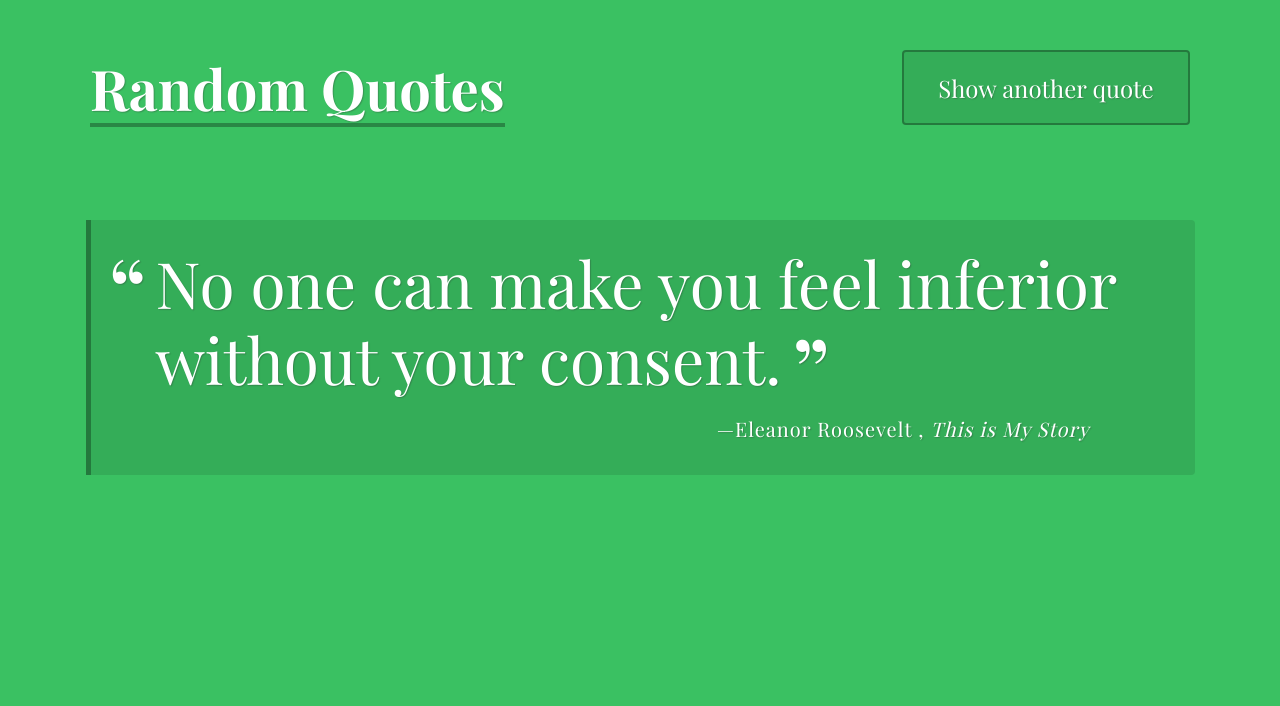
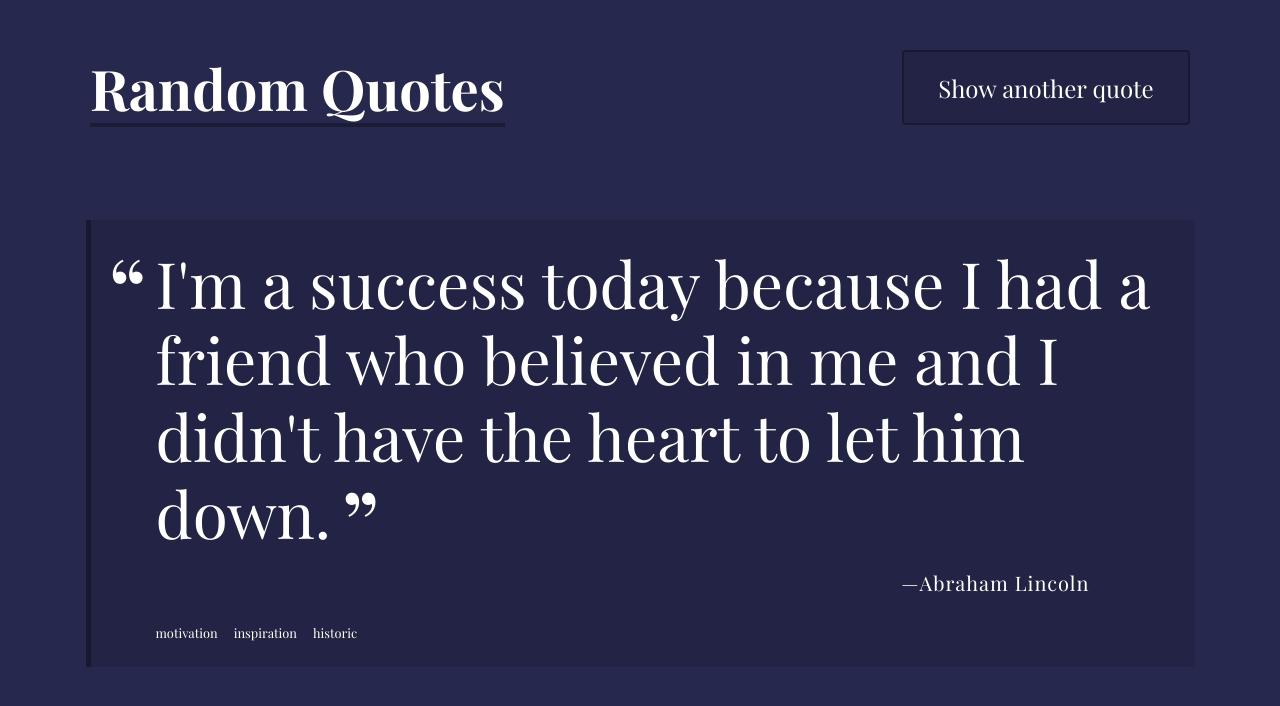
Before and after one commit to BryantVaughn/random-quote-generator, a plain HTML site: page index.html in a window 1280 px wide. Both pictures are taken after a click on the button "Show another quote". Drawn offline with nearby package versions, Linux system fonts and the light colour scheme; a web font is replaced by a local one.

Commit message:
Add function to list out quote tags and add automatic quote update functionality

```diff
--- a/css/styles.css
+++ b/css/styles.css
@@ -77,13 +77,13 @@ h1 {
 }
 
 .quote:before {
-  content: "“";
+	content: '“';
 	top: 0.1em;
 	left: -0.5em;
 }
 
 .quote:after {
-  content: "”";
+	content: '”';
 	bottom: -0.1em;
 	margin-left: 0.1em;
 	position: absolute;
@@ -98,7 +98,7 @@ h1 {
 }
 
 .source:before {
-  content: "—";
+	content: '—';
 }
 
 .citation {
@@ -106,13 +106,31 @@ h1 {
 }
 
 .citation:before {
-  content: ", ";
+	content: ', ';
 	font-style: normal;
 }
 
 .year:before {
-  content: ", ";
+	content: ', ';
 	font-style: normal;
+}
+
+.tag-list {
+	list-style: none;
+	float: left;
+	padding-left: 10px;
+}
+
+.tag {
+	float: left;
+	margin-right: 1rem;
+	font-size: 0.8rem;
+}
+
+.clear-fix::after {
+	content: '';
+	clear: both;
+	display: table;
 }
 
 @media (min-width: 768px) {
--- a/index.html
+++ b/index.html
@@ -1,11 +1,11 @@
 <!DOCTYPE html>
 <html lang="en">
 	<head>
-    <meta charset="UTF-8">
-    <meta name="viewport" content="width=device-width, initial-scale=1.0">
+		<meta charset="UTF-8" />
+		<meta name="viewport" content="width=device-width, initial-scale=1.0" />
 		<title>Random Quotes</title>
-    <link rel="stylesheet" href="css/normalize.css">
-    <link rel="stylesheet" href="css/styles.css">
+		<link rel="stylesheet" href="css/normalize.css" />
+		<link rel="stylesheet" href="css/styles.css" />
 	</head>
 
 	<body>
@@ -15,9 +15,15 @@
 		</header>
 
 		<div class="container">
-      <div id="quote-box" class="quote-box">
-        <p class="quote">Every great developer you know got there by solving problems they were unqualified to solve until they actually did it.</p>
-        <p class="source">Patrick McKenzie<span class="citation">Twitter</span><span class="year">2016</span></p>
+			<div id="quote-box" class="quote-box clear-fix">
+				<p class="quote">
+					Every great developer you know got there by solving problems they were
+					unqualified to solve until they actually did it.
+				</p>
+				<p class="source">
+					Patrick McKenzie<span class="citation">Twitter</span
+					><span class="year">2016</span>
+				</p>
 			</div>
 		</div>
 
--- a/js/script.js
+++ b/js/script.js
@@ -67,16 +67,51 @@ const quotes = [
 	}
 ];
 
+const backgroundColors = [
+	'#422fcc',
+	'#1e9eab',
+	'#ae123a',
+	'#ce731d',
+	'#27284d',
+	'#7d7a73',
+	'#863da5',
+	'#23a659',
+	'#1f478a'
+];
+
 /***
  * `getRandomQuote` function
- * Generates a random number to pull a quote from the quotes array and return it.
+ * Calls for random number and returns a quote from the quotes array.
  ***/
 
 function getRandomQuote() {
 	// Generate random number between 0 and quotes length - 1
-	const randomNumber = Math.floor(Math.random() * quotes.length);
+	const randomNumber = generateRandom(quotes.length);
 	// Return quote object at random number index
 	return quotes[randomNumber];
+}
+
+/***
+ * `generateRandom` function
+ * Generates a random number between 0 and length passed in.
+ ***/
+
+function generateRandom(upperBound) {
+	return Math.floor(Math.random() * upperBound);
+}
+
+/***
+ * `buildTagList` function
+ * Builds an unordered list from the tags property in the quote object.
+ ***/
+
+function buildTagList(tags) {
+	let tagsList = '<ul class="tag-list">';
+	tags.map((tag) => {
+		tagsList += `<li class="tag">${tag}</li>`;
+	});
+	tagsList += '</ul>';
+	return tagsList;
 }
 
 /***
@@ -87,6 +122,10 @@ function getRandomQuote() {
 function printQuote() {
 	// Retrieve random quote object
 	const quote = getRandomQuote();
+
+	// Set body background to random color
+	document.body.style.backgroundColor = getRandomBackgroundColor();
+
 	// Build base HTML with quote and source
 	let htmlString = `
     <p class="quote">${quote.quote}</p>
@@ -99,10 +138,20 @@ function printQuote() {
 		htmlString += `<span class="citation">${quote.citation}</span>`;
 	if (quote.year) htmlString += `<span class="year">${quote.year}</span>`;
 
-	htmlString += '</p>';
+	htmlString += `${buildTagList(quote.tags)}</p>`;
 
 	// Update quote-box HTML to new random quote
 	document.getElementById('quote-box').innerHTML = htmlString;
+}
+
+/***
+ * `getRandomBackgroundColor` function
+ * Generates a random number and returns the background color from backgroundColors array.
+ ***/
+
+function getRandomBackgroundColor() {
+	const randomNumber = generateRandom(backgroundColors.length);
+	return backgroundColors[randomNumber];
 }
 
 /***
@@ -113,3 +162,10 @@ function printQuote() {
 document
 	.getElementById('load-quote')
 	.addEventListener('click', printQuote, false);
+
+// Automatically refresh quote every 10 seconds
+document.addEventListener('DOMContentLoaded', () => {
+	setInterval(() => {
+		printQuote();
+	}, 10000);
+});
```
Lines whose indentation alone changed are shown as unchanged.
